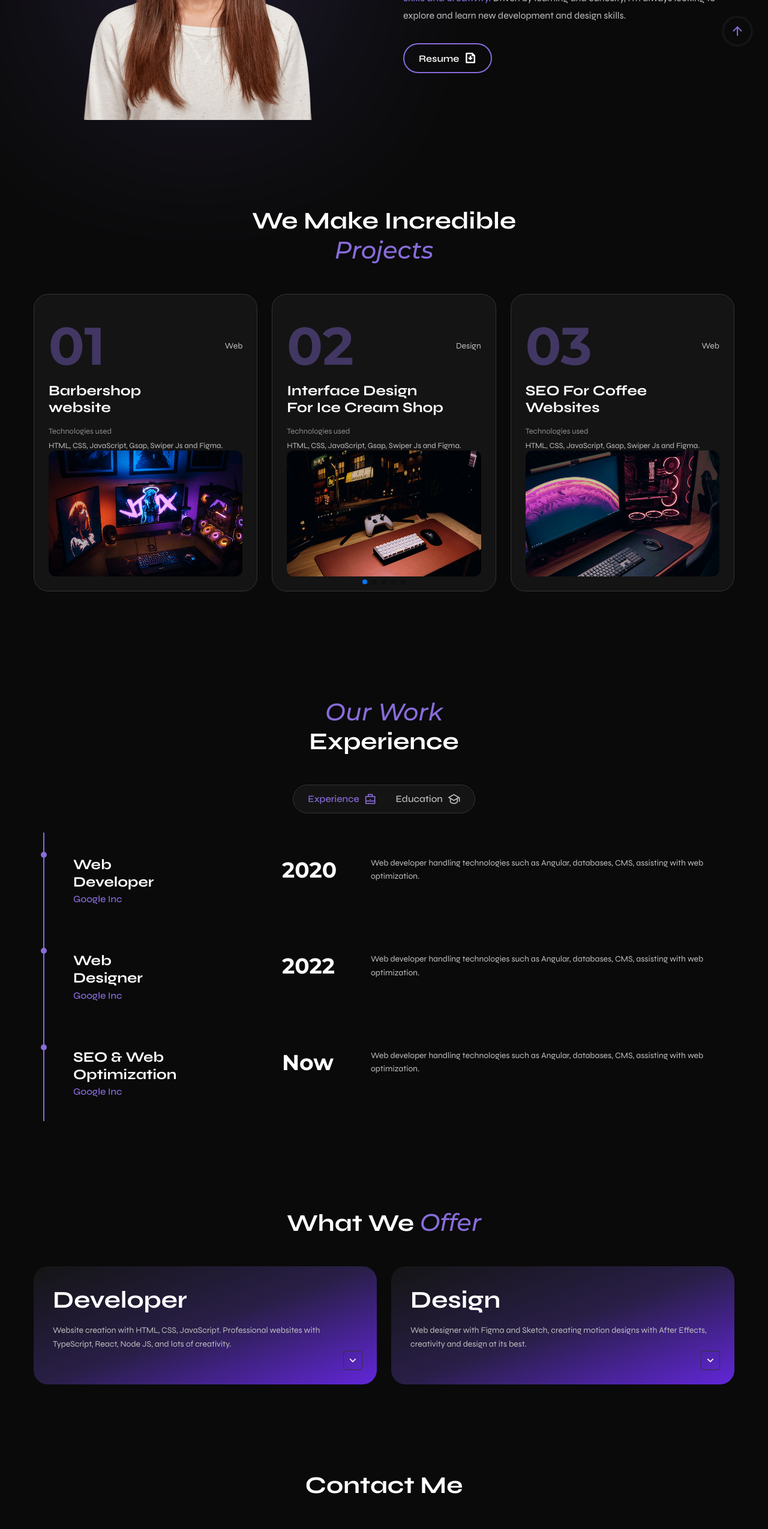
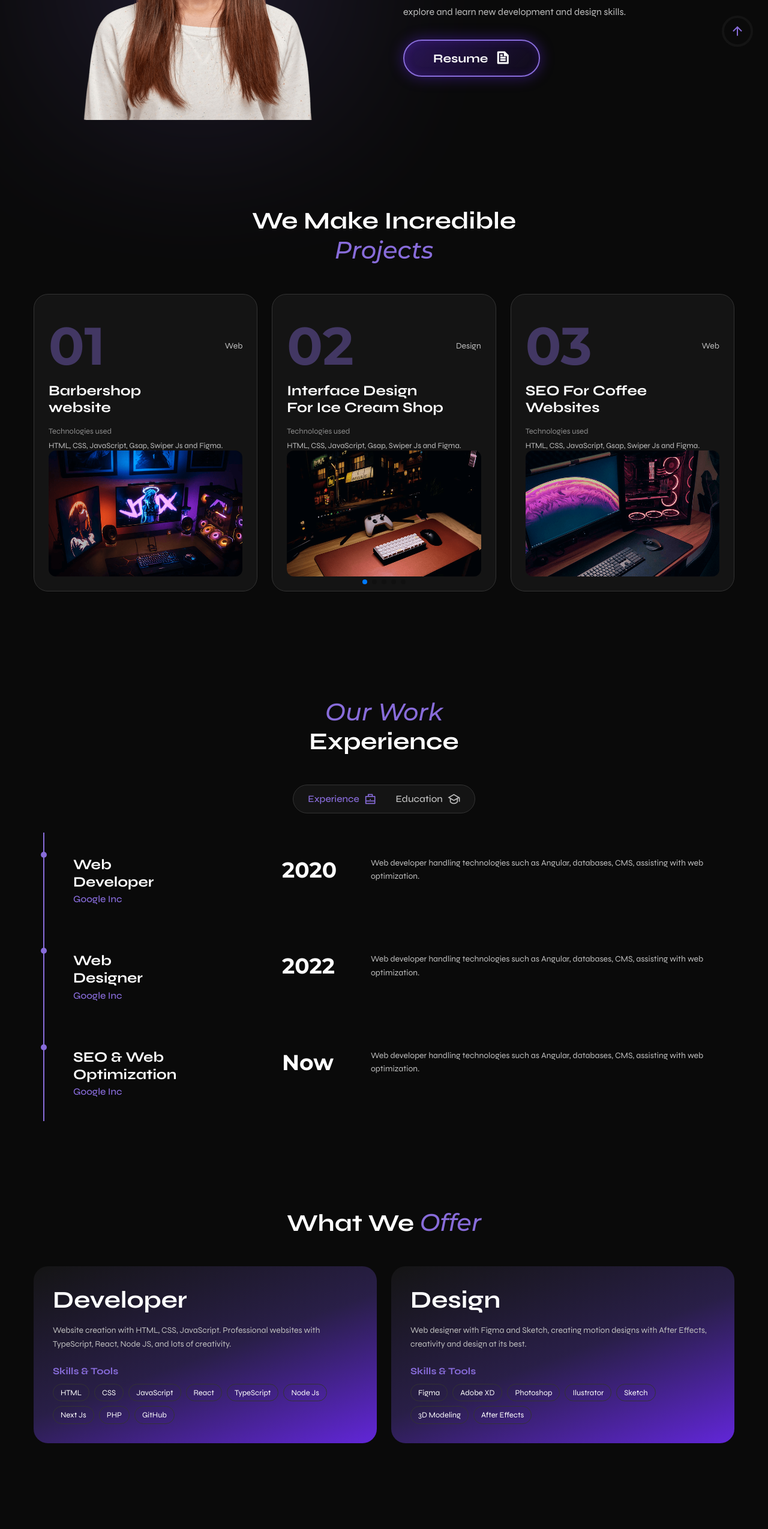
Before and after one commit to binhphanbp/portfolio-digital-marketing, a Next.js app: page / in a window 1280 px wide. Shown: the part 1121-3670 px from the top of the page at 60% size. Built offline with nearby package versions, Linux system fonts and the light colour scheme.

Commit message:
fix: footer, button & back-to-top

```diff
--- a/app/globals.css
+++ b/app/globals.css
@@ -690,9 +690,7 @@ button {
 }
 
 .services__more {
-  max-height: 0;
-  overflow: hidden;
-  transition: max-height 0.4s ease;
+  margin-top: 1.5rem;
 }
 
 .services__subtitle {
@@ -715,31 +713,6 @@ button {
   padding: 0.35rem 0.75rem;
 }
 
-.services__toggle {
-  display: flex;
-  align-items: center;
-  justify-content: center;
-  width: 32px;
-  height: 32px;
-  background-color: transparent;
-  border: 1px solid var(--border-color);
-  border-radius: 0.25rem;
-  color: var(--title-color);
-  font-size: 1.25rem;
-  cursor: pointer;
-  position: absolute;
-  bottom: 1.5rem;
-  right: 1.5rem;
-  transition: transform 0.4s;
-}
-
-.services__item.services__open .services__more {
-  max-height: 300px;
-}
-
-.services__item.services__open .services__toggle i {
-  transform: rotate(180deg);
-}
 
 /*=============== TESTIMONIALS ===============*/
 .testimonials__container {
@@ -829,108 +802,172 @@ button {
 }
 
 /*=============== CONTACT ===============*/
-.contact {
+.contact.section {
   text-align: center;
+  padding-bottom: 0;
+  margin-bottom: 0;
 }
 
-.contact__data {
-  margin-bottom: 3rem;
+.contact__header {
+  margin-bottom: 4rem;
 }
 
-.contact__description {
-  font-size: var(--normal-font-size);
+.contact__title {
+  font-size: 3.5rem;
+  font-weight: var(--font-bold);
+  color: #fff;
+  margin-bottom: 0.5rem;
+}
+
+.contact__subtitle {
+  font-size: 1.25rem;
   color: var(--text-color);
   margin-bottom: 2rem;
 }
-
-.contact__button {
+/*=============== GLOW BUTTON ===============*/
+.glow-btn {
   display: inline-flex;
   align-items: center;
-  column-gap: 0.5rem;
-  color: var(--title-color);
-  font-size: var(--normal-font-size);
-  font-weight: var(--font-semi-bold);
-  padding: 0.75rem 2rem;
+  justify-content: center;
+  column-gap: 0.75rem;
+  padding: 1rem 3rem;
   border: 2px solid var(--first-color);
-  border-radius: 3rem;
-  background-color: transparent;
+  border-radius: 4rem;
+  background: linear-gradient(135deg, rgba(111, 44, 255, 0.3) 0%, rgba(111, 44, 255, 0.05) 100%);
+  backdrop-filter: blur(10px);
+  -webkit-backdrop-filter: blur(10px);
+  color: #fff;
+  font-size: 1.25rem;
+  font-weight: var(--font-bold);
+  box-shadow: 0 0 25px rgba(111, 44, 255, 0.4), inset 0 0 15px rgba(111, 44, 255, 0.2);
   cursor: pointer;
-  transition: background-color 0.4s;
+  transition: all 0.4s cubic-bezier(0.4, 0, 0.2, 1);
+  text-decoration: none;
 }
 
-.contact__button:hover {
-  background-color: var(--first-color);
+.glow-btn i {
+  font-size: 1.5rem;
+  color: #fff;
+  transition: transform 0.4s;
 }
 
-.contact__button i {
-  font-size: 1.25rem;
+.glow-btn:hover {
+  border-color: rgba(111, 44, 255, 0.8);
+  box-shadow: 0 0 40px rgba(111, 44, 255, 0.6), inset 0 0 25px rgba(111, 44, 255, 0.4);
+  background: linear-gradient(135deg, rgba(111, 44, 255, 0.4) 0%, rgba(111, 44, 255, 0.1) 100%);
+  transform: translateY(-3px) scale(1.02);
+}
+
+.glow-btn:active {
+  transform: translateY(0) scale(0.98);
 }
 
 .contact__info {
   display: grid;
   grid-template-columns: 1fr;
-  row-gap: 2rem;
+  row-gap: 3rem;
+  text-align: center;
+}
+
+.contact__card {
+  display: flex;
+  flex-direction: column;
+  align-items: center;
+}
+
+@media screen and (min-width: 768px) {
+  .contact__card:nth-child(1) {
+    align-items: flex-start;
+  }
+  .contact__card:nth-child(2) {
+    align-items: center;
+  }
+  .contact__card:nth-child(3) {
+    align-items: flex-end;
+  }
+}
+
+.contact__card-content {
+  display: inline-flex;
+  flex-direction: column;
+  align-items: center;
   text-align: center;
 }
 
 .contact__card-title {
-  font-size: var(--normal-font-size);
+  font-size: 1.5rem;
   color: var(--first-color);
   font-family: var(--second-font);
   font-weight: var(--font-semi-bold);
-  margin-bottom: 0.5rem;
+  margin-bottom: 0.75rem;
 }
 
 .contact__card-address {
-  font-size: var(--small-font-size);
+  font-size: 1.125rem;
   color: var(--text-color);
-  margin-bottom: 1rem;
+  margin-bottom: 1.5rem;
+}
+
+.contact__card-links-wrapper {
+  display: inline-block;
 }
 
 .contact__card-links {
   display: flex;
   flex-direction: column;
-  row-gap: 0.5rem;
+  row-gap: 0.75rem;
+  align-items: center;
 }
 
 .contact__card-link {
   display: inline-flex;
   align-items: center;
   justify-content: center;
-  column-gap: 0.25rem;
+  column-gap: 0.5rem;
   color: var(--text-color);
-  font-size: var(--small-font-size);
+  font-size: 1.125rem;
   transition: color 0.4s;
 }
 
 .contact__card-link i {
-  font-size: 1rem;
+  font-size: 1.25rem;
+  color: #fff;
+  transition: color 0.4s;
 }
 
 .contact__card-link:hover {
   color: var(--first-color);
 }
 
+.contact__card-link:hover i {
+  color: var(--first-color);
+}
+
 /*=============== FOOTER ===============*/
 .footer {
-  padding-block: 3rem;
+  padding-block: 2.5rem 3rem;
   text-align: center;
-  display: grid;
-  row-gap: 0.5rem;
+}
+
+.footer__container {
+  display: flex;
+  flex-direction: column;
+  align-items: center;
+  row-gap: 0.75rem;
 }
 
 .footer__copy {
-  font-size: var(--small-font-size);
+  font-size: 1rem;
   color: var(--text-color);
 }
 
-.footer__copy span {
+.footer__author {
   color: var(--first-color);
   font-weight: var(--font-medium);
 }
 
 .footer__year {
-  font-size: var(--small-font-size);
+  font-size: 1rem;
   color: var(--text-color);
 }
 
--- a/components/About.jsx
+++ b/components/About.jsx
@@ -26,8 +26,8 @@ export default function About() {
             development and design skills.
           </p>
 
-          <a href="/pdf/Anid-Cv.pdf" download className="button about__button">
-            Resume <i className="ri-file-download-line"></i>
+          <a href="/pdf/Anid-Cv.pdf" download className="glow-btn">
+            Resume <i className="ri-file-text-line"></i>
           </a>
         </div>
       </div>
--- a/components/Contact.jsx
+++ b/components/Contact.jsx
@@ -6,7 +6,7 @@ export default function Contact() {
   const [copied, setCopied] = useState(false);
 
   const handleCopy = () => {
-    const email = "Willer123@email.com";
+    const email = "codezenic11@gmail.com";
     navigator.clipboard
       .writeText(email)
       .then(() => {
@@ -35,14 +35,11 @@ export default function Contact() {
 
   return (
     <section className="contact section" id="contact">
-      <h2 className="section__title">Contact Me</h2>
-
-      <div className="contact__container container grid">
-        <div className="contact__data">
-          <p className="contact__description">Tell me about your next project.</p>
-
+      <div className="contact__header">
+        <h2 className="section__title contact__title">Contact Us</h2>
+        <p className="contact__subtitle">Tell us about your next project.</p>
         <button
-            className="contact__button"
+          className="glow-btn"
           id="contact-button"
           onClick={handleCopy}
         >
@@ -55,17 +52,23 @@ export default function Contact() {
         </button>
       </div>
 
+      <div className="contact__container container">
         <div className="contact__info">
+
           <div className="contact__card">
+            <div className="contact__card-content">
               <h3 className="contact__card-title">Email</h3>
-            <p className="contact__card-address">Willer123@email.com</p>
+              <p className="contact__card-address">codezenic11@gmail.com</p>
               <h3 className="contact__card-title">Location</h3>
-            <p className="contact__card-address">Lima, Peru</p>
+              <p className="contact__card-address">New Delhi, India</p>
+            </div>
           </div>
 
           <div className="contact__card">
-            <h3 className="contact__card-title" style={{ textAlign: "right" }}>Social Media</h3>
-            <div className="contact__card-links" style={{ alignItems: "flex-end" }}>
+            <div className="contact__card-content">
+              <h3 className="contact__card-title">Social Media</h3>
+              <div className="contact__card-links-wrapper">
+                <div className="contact__card-links">
                   <a
                     href="https://www.linkedin.com/"
                     target="_blank"
@@ -80,7 +83,7 @@ export default function Contact() {
                     rel="noreferrer"
                     className="contact__card-link"
                   >
-                GitHub <i className="ri-arrow-right-up-line"></i>
+                    Github <i className="ri-arrow-right-up-line"></i>
                   </a>
                   <a
                     href="https://dribbble.com/"
@@ -88,7 +91,7 @@ export default function Contact() {
                     rel="noreferrer"
                     className="contact__card-link"
                   >
-                Dribbble <i className="ri-arrow-right-up-line"></i>
+                    Dribble <i className="ri-arrow-right-up-line"></i>
                   </a>
                   <a
                     href="https://about.gitlab.com/"
@@ -96,16 +99,20 @@ export default function Contact() {
                     rel="noreferrer"
                     className="contact__card-link"
                   >
-                GitLab <i className="ri-arrow-right-up-line"></i>
+                    Gitlab <i className="ri-arrow-right-up-line"></i>
                   </a>
+                </div>
+              </div>
             </div>
           </div>
 
           <div className="contact__card">
-            <h3 className="contact__card-title" style={{ textAlign: "right" }}>Write Me & We'll Talk</h3>
-            <div className="contact__card-links" style={{ alignItems: "flex-end" }}>
+            <div className="contact__card-content">
+              <h3 className="contact__card-title">Write Us & We'll Talk</h3>
+              <div className="contact__card-links-wrapper">
+                <div className="contact__card-links">
                   <a
-                href="https://api.whatsapp.com/send?phone=51123456789&text=Hello, more information!"
+                    href="#"
                     target="_blank"
                     rel="noreferrer"
                     className="contact__card-link"
@@ -113,15 +120,15 @@ export default function Contact() {
                     WhatsApp <i className="ri-arrow-right-up-line"></i>
                   </a>
                   <a
-                href="https://m.me/bedimcode"
+                    href="#"
                     target="_blank"
                     rel="noreferrer"
                     className="contact__card-link"
                   >
-                Messenger <i className="ri-arrow-right-up-line"></i>
+                    linkedin <i className="ri-arrow-right-up-line"></i>
                   </a>
                   <a
-                href="https://t.me/telegram"
+                    href="#"
                     target="_blank"
                     rel="noreferrer"
                     className="contact__card-link"
@@ -129,7 +136,7 @@ export default function Contact() {
                     Telegram <i className="ri-arrow-right-up-line"></i>
                   </a>
                   <a
-                href="https://www.instagram.com/"
+                    href="#"
                     target="_blank"
                     rel="noreferrer"
                     className="contact__card-link"
@@ -140,6 +147,9 @@ export default function Contact() {
               </div>
             </div>
           </div>
+
+        </div>
+      </div>
     </section>
   );
 }
--- a/components/Services.jsx
+++ b/components/Services.jsx
@@ -1,14 +1,7 @@
 "use client";
-import React, { useState } from "react";
+import React from "react";
 
 export default function Services() {
-  const [openItem, setOpenItem] = useState(null);
-
-  const toggleItem = (index) => {
-    if (openItem === index) setOpenItem(null);
-    else setOpenItem(index);
-  };
-
   return (
     <section className="services section">
       <h2 className="section__title">
@@ -17,9 +10,7 @@ export default function Services() {
 
       <div className="services__container container grid">
         {/* Service 1 */}
-        <div
-          className={`services__item ${openItem === 0 ? "services__open" : ""}`}
-        >
+        <div className="services__item">
           <h3 className="services__title">Developer</h3>
           <p className="services__description">
             Website creation with HTML, CSS, JavaScript. Professional websites
@@ -40,19 +31,10 @@ export default function Services() {
               <span className="services__tag">GitHub</span>
             </div>
           </div>
-
-          <button
-            className="services__toggle"
-            onClick={() => toggleItem(0)}
-          >
-            <i className="ri-arrow-down-s-line"></i>
-          </button>
         </div>
 
         {/* Service 2 */}
-        <div
-          className={`services__item ${openItem === 1 ? "services__open" : ""}`}
-        >
+        <div className="services__item">
           <h3 className="services__title">Design</h3>
           <p className="services__description">
             Web designer with Figma and Sketch, creating motion designs with
@@ -71,13 +53,6 @@ export default function Services() {
               <span className="services__tag">After Effects</span>
             </div>
           </div>
-
-          <button
-            className="services__toggle"
-            onClick={() => toggleItem(1)}
-          >
-            <i className="ri-arrow-down-s-line"></i>
-          </button>
         </div>
       </div>
     </section>
```
Also changed, not shown: components/Footer.jsx (+8 -7 lines). Lines whose indentation alone changed are shown as unchanged.
